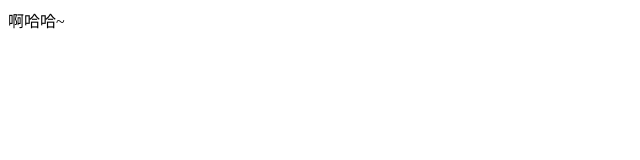
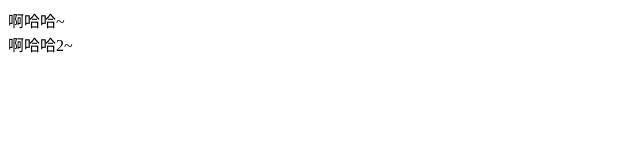
Before and after one commit to huanghaizhao/huangstudy_56_02, a plain HTML site: page index.html in a window 1280 px wide. Shown: the full height of the page, 0-640 px from the left. Drawn offline with Linux system fonts and the light colour scheme.

Commit message:
第二个代码

```diff
--- a/index.html
+++ b/index.html
@@ -9,6 +9,7 @@
 
 <body>
     <div>啊哈哈~</div>
+    <div>啊哈哈2~</div>
 </body>
 
 </html>
```
